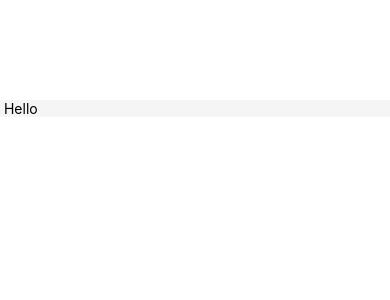
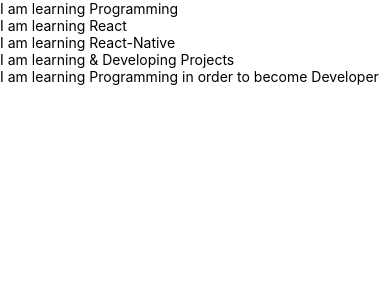
Before and after one commit to shubhankar-bag-coder/mobile-app, a React Native app: screen / in a window 390 px wide. Shown: the top 300 px of the page. Built offline with nearby package versions, Linux system fonts and the light colour scheme.

Commit message:
Created a new Expo app

```diff
--- a/App.js
+++ b/App.js
@@ -1,12 +1,14 @@
 import Fileone from "./Components/Fileone";
 import { View}
 from 'react-native';
+import FlileTwo from "./Components/FlileTwo";
 
 
 export default function App() {
   return (
     <View >
-      <Fileone />
+      {/* <Fileone /> */}
+      <FlileTwo/>
     </View>
   );
 }
--- a/Components/Fileone.js
+++ b/Components/Fileone.js
@@ -3,14 +3,50 @@
 import { StyleSheet, Text, View,FlatList}
 from 'react-native';
 
+
+const SData=[
+  {
+    id:'1',
+    text:"I am learning Programming"
+  },
+  {
+    id:'2',
+    text:"I am learning React"
+  },
+  {
+    id:'3',
+    text:"I am learning React-Native"
+  },
+  {
+    id:'4',
+    text:"I am learning & Developing Projects"
+  },
+  {
+    id:'5',
+    text:"I am learning Programming in order to become Developer"
+  },
+]
+
+
 export default function Fileone(){
+
+  const renderItem=( {text} )=> (
+    <Text style={styles.txt} text={text}/>
+  )
+
 
 return(
 <View style={styles.container}>
 
 {/* <StatusBar style="auto" /> */}
   <View>
-  <Text> Hello </Text>
+  <FlatList
+    data={SData}
+    renderItem={renderItem}
+    keyExtractor={item => item.id}
+
+  />
+
   </View>
 </View>
 
--- /dev/null
+++ b/Components/FlileTwo.js
@@ -0,0 +1,65 @@
+import React from "react";
+import { View,StyleSheet,Text,FlatList } from "react-native";
+
+const SData=[
+{
+    id:'1',
+    text:"I am learning Programming"
+},
+{
+    id:'2',
+    text:"I am learning React"
+},
+{
+    id:'3',
+    text:"I am learning React-Native"
+},
+{
+    id:'4',
+    text:"I am learning & Developing Projects"
+},
+{
+    id:'5',
+    text:"I am learning Programming in order to become Developer"
+},
+]
+
+
+const FileTwo=()=>{
+
+return(
+<View styles={styles.container}>
+
+    <View styles={styles.M_Text}>
+    <FlatList
+        data={SData}
+        renderItem={ ( {item} )=>{
+            return <Text styles={styles.txt}>{item.text}</Text>
+        }  }
+    />
+    </View>
+</View>
+)}
+
+const styles=StyleSheet.create({
+container:{
+    flex:1,
+    flexDirection:'column',
+    backgroundColor: '#969590',
+    justifyContent:'center',
+    marginVertical:100,
+    },
+    M_Text:{
+        textAlign:'center',
+    },
+    txt:{
+        // margin:30,
+        paddingVertical:30,
+        marginVertical:10,
+        borderWidth:1.5,
+        borderColor:'blue',
+        fontSize:20,
+    }
+})
+
+export default FileTwo;
```
Also changed, not shown: 1 other file (tests, documents, lock files or other folders).
